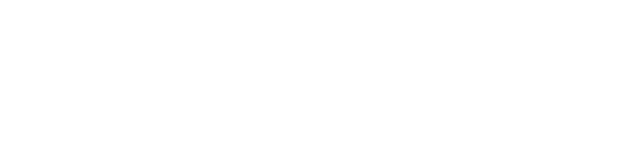
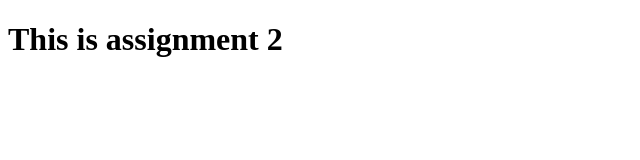
Before and after one commit to imrealkazisourov/assignment2, a plain HTML site: page index.html in a window 1280 px wide. Shown: the whole page, without its empty margins (0-640 px from the left). Drawn offline with Linux system fonts and the light colour scheme.

Commit message:
added title

```diff
--- a/index.html
+++ b/index.html
@@ -3,9 +3,9 @@
 <head>
     <meta charset="UTF-8">
     <meta name="viewport" content="width=device-width, initial-scale=1.0">
-    <title>Document</title>
+    <title>Assignment 2</title>
 </head>
 <body>
-
+    <h1>This is assignment 2</h1>
 </body>
 </html>
```
